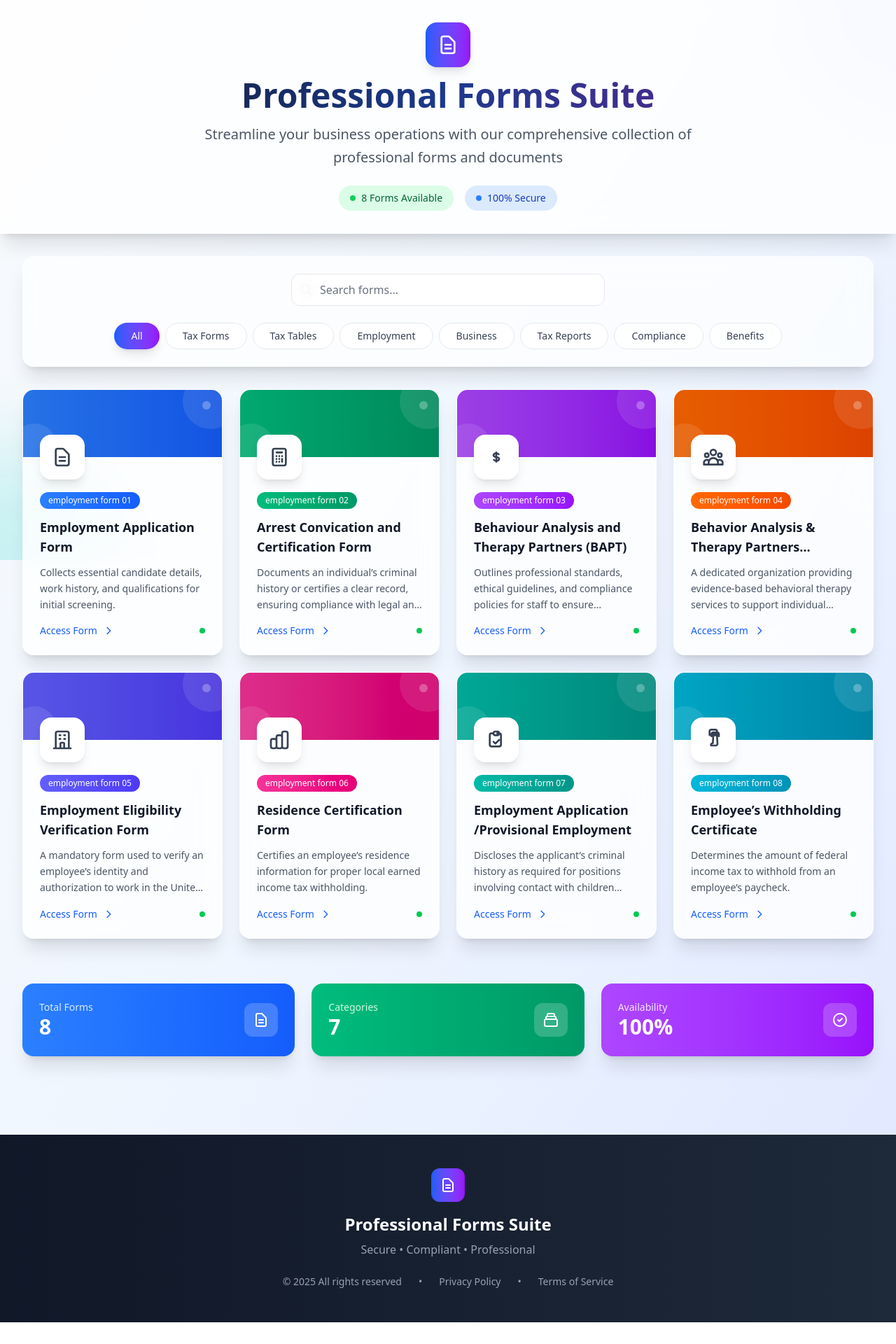
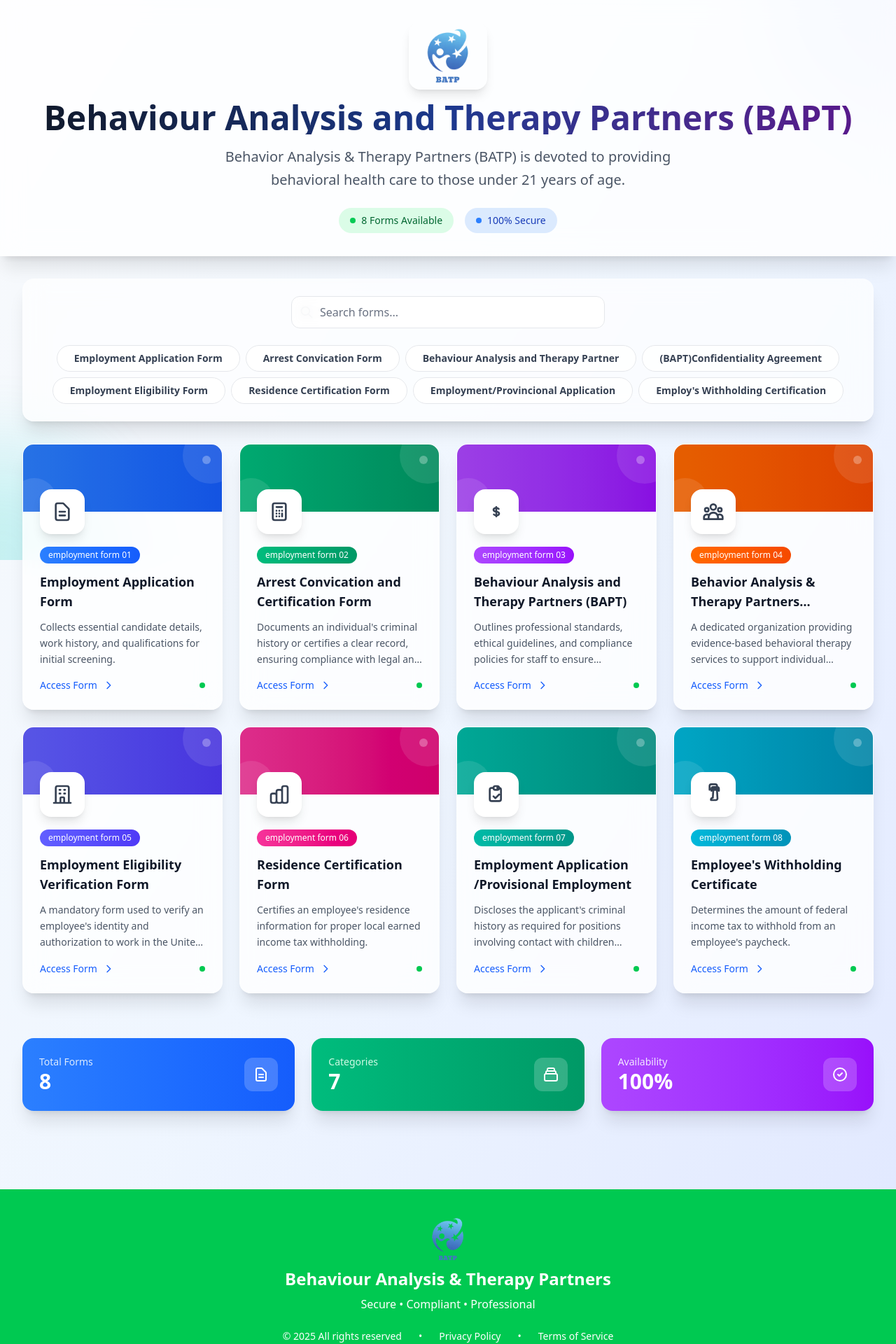
Before and after one commit to Mehwish0010/document-form, a Next.js app: page / in a window 1280 px wide. Shown: the top 1920 px of the page at 70% size. Before the commit the page ends 1889 px from the top, so only its background shows below. Built offline with nearby package versions, Linux system fonts and the light colour scheme.

Commit message:
Updated category buttons and replaced SVG with image

```diff
--- a/src/app/page.tsx
+++ b/src/app/page.tsx
@@ -1,6 +1,7 @@
 "use client"
 
 import Link from "next/link"
+import Image from "next/image"
 import { useState } from "react"
 
 const forms = [
@@ -26,7 +27,7 @@
   {
     id: "form2",
     title: "Arrest Convication and Certification Form",
-    description: "Documents an individual’s criminal history or certifies a clear record, ensuring compliance with legal and employment requirements.",
+    description: "Documents an individual's criminal history or certifies a clear record, ensuring compliance with legal and employment requirements.",
     category: "employment form 02",
     status: "Active",
     route: "/forms",
@@ -83,7 +84,7 @@
   {
     id: "form5",
     title: "Employment Eligibility Verification Form",
-    description: "A mandatory form used to verify an employee’s identity and authorization to work in the United States.",
+    description: "A mandatory form used to verify an employee's identity and authorization to work in the United States.",
     category: "employment form 05",
     status: "Active",
     route: "/form8",
@@ -102,7 +103,7 @@
   {
     id: "form6",
     title: "Residence Certification Form",
-    description: "Certifies an employee’s residence information for proper local earned income tax withholding.",
+    description: "Certifies an employee's residence information for proper local earned income tax withholding.",
     category: "employment form 06",
     status: "Active",
     route: "/form9",
@@ -121,7 +122,7 @@
   {
     id: "form7",
     title: "Employment Application /Provisional Employment",
-    description: "Discloses the applicant’s criminal history as required for positions involving contact with children under Pennsylvania law.",
+    description: "Discloses the applicant's criminal history as required for positions involving contact with children under Pennsylvania law.",
     category: "employment form 07",
     status: "Active",
     route: "/form6",
@@ -139,8 +140,8 @@
   },
   {
     id: "form8",
-    title: "Employee’s Withholding Certificate",
-    description: "Determines the amount of federal income tax to withhold from an employee’s paycheck.",
+    title: "Employee's Withholding Certificate",
+    description: "Determines the amount of federal income tax to withhold from an employee's paycheck.",
     category: "employment form 08",
     status: "Active",
     route: "/formlast",
@@ -158,7 +159,17 @@
   },
 ]
 
-const categories = ["All", "Tax Forms", "Tax Tables", "Employment", "Business", "Tax Reports", "Compliance", "Benefits"]
+const categories = [
+  { name: "Employment Application Form", link: "/form7" },
+  { name: "Arrest Convication Form", link: "/forms" },
+  { name: "Behaviour Analysis and Therapy Partner", link: "/form1" },
+  { name: "(BAPT)Confidentiality Agreement", link: "/form4" },
+  { name: "Employment Eligibility Form", link: "/form8" },
+  { name: "Residence Certification Form", link: "/form9" },
+  { name: "Employment/Provincional Application", link: "/form6" },
+  { name: "Employ's Withholding Certification", link: "/formlast" },
+];
+
 
 export default function FormsPage() {
   const [selectedCategory, setSelectedCategory] = useState("All")
@@ -184,24 +195,28 @@
       <div className="relative bg-white/80 backdrop-blur-lg shadow-xl border-b border-white/20">
         <div className="max-w-7xl mx-auto px-4 sm:px-6 lg:px-8">
           <div className="py-8">
+
+
+
 <div className="text-center">
-              <div className="inline-flex items-center justify-center w-16 h-16 bg-gradient-to-r from-blue-600 to-purple-600 rounded-2xl mb-4 shadow-lg">
-                <svg className="w-8 h-8 text-white" fill="none" stroke="currentColor" viewBox="0 0 24 24">
-                  <path
-                    strokeLinecap="round"
-                    strokeLinejoin="round"
-                    strokeWidth={2}
-                    d="M9 12h6m-6 4h6m2 5H7a2 2 0 01-2-2V5a2 2 0 012-2h5.586a1 1 0 01.707.293l5.414 5.414a1 1 0 01.293.707V19a2 2 0 01-2 2z"
+  <div className="inline-flex items-center justify-center w-28 h-24  rounded-2xl mb-4 shadow-lg">
+    <Image
+      src="/clientform.webp" // ✅ Your custom image path
+      alt="Form Icon"
+      width={60}
+      height={48}
+      className="w-24 h-20 object-contain"
     />
-                </svg>
   </div>
+
   <h1 className="text-5xl font-bold bg-gradient-to-r from-gray-900 via-blue-900 to-purple-900 bg-clip-text text-transparent mb-4">
-                Professional Forms Suite
+    Behaviour Analysis and Therapy Partners (BAPT)
   </h1>
-              <p className="text-xl text-gray-600 max-w-3xl mx-auto leading-relaxed">
-                Streamline your business operations with our comprehensive collection of professional forms and
-                documents
+
+  <p className="text-xl text-gray-600 max-w-2xl mx-auto leading-relaxed">
+  Behavior Analysis & Therapy Partners (BATP) is devoted to providing behavioral health care to those under 21 years of age.
   </p>
+
   <div className="mt-6 flex items-center justify-center space-x-4">
     <div className="flex items-center space-x-2 bg-green-100 text-green-800 px-4 py-2 rounded-full text-sm font-medium">
       <div className="w-2 h-2 bg-green-500 rounded-full animate-pulse"></div>
@@ -244,21 +259,25 @@
           </div>
 
           {/* Category Filter */}
+
+
 <div className="flex flex-wrap justify-center gap-2">
   {categories.map((category) => (
+    <Link href={category.link} key={category.name}>
       <button
-                key={category}
-                onClick={() => setSelectedCategory(category)}
-                className={`px-6 py-2 rounded-full text-sm font-medium transition-all duration-200 transform hover:scale-105 ${
-                  selectedCategory === category
+        onClick={() => setSelectedCategory(category.name)}
+        className={`px-6 py-2 rounded-full  border-gray-400-2 text-sm font-semibold transition-all duration-200 transform hover:scale-105 ${
+          selectedCategory === category.name
             ? "bg-gradient-to-r from-blue-600 to-purple-600 text-white shadow-lg"
             : "bg-white/80 text-gray-700 hover:bg-white hover:shadow-md border border-gray-200"
         }`}
       >
-                {category}
+        {category.name}
       </button>
+    </Link>
   ))}
 </div>
+
         </div>
 
         {/* Forms Grid */}
@@ -388,22 +407,15 @@
       </div>
 
       {/* Footer */}
-      <footer className="relative mt-20 bg-gradient-to-r from-gray-900 to-gray-800 text-white">
+      <footer className="relative mt-20 bg-green-500 text-white">
         <div className="max-w-7xl mx-auto px-4 sm:px-6 lg:px-8 py-12">
           <div className="text-center">
-            <div className="inline-flex items-center justify-center w-12 h-12 bg-gradient-to-r from-blue-600 to-purple-600 rounded-xl mb-4">
-              <svg className="w-6 h-6" fill="none" stroke="currentColor" viewBox="0 0 24 24">
-                <path
-                  strokeLinecap="round"
-                  strokeLinejoin="round"
-                  strokeWidth={2}
-                  d="M9 12h6m-6 4h6m2 5H7a2 2 0 01-2-2V5a2 2 0 012-2h5.586a1 1 0 01.707.293l5.414 5.414a1 1 0 01.293.707V19a2 2 0 01-2 2z"
-                />
-              </svg>
+            <div className="inline-flex items-center justify-center w-12 h-12  rounded-xl mb-4">
+            <Image src="/clientform.webp" alt="logo" height={42} width={58}/>
             </div>
-            <h3 className="text-2xl font-bold mb-2">Professional Forms Suite</h3>
-            <p className="text-gray-400 mb-6">Secure • Compliant • Professional</p>
-            <div className="flex justify-center space-x-6 text-sm text-gray-400">
+            <h3 className="text-2xl font-bold mb-2">Behaviour Analysis & Therapy Partners</h3>
+            <p className="text-white-400 mb-6">Secure • Compliant • Professional</p>
+            <div className="flex justify-center space-x-6 text-sm text-gray-white">
               <span>© 2025 All rights reserved</span>
               <span>•</span>
               <span>Privacy Policy</span>
```
Also changed, not shown: public/clientform.webp (added). Lines whose indentation alone changed are shown as unchanged.
